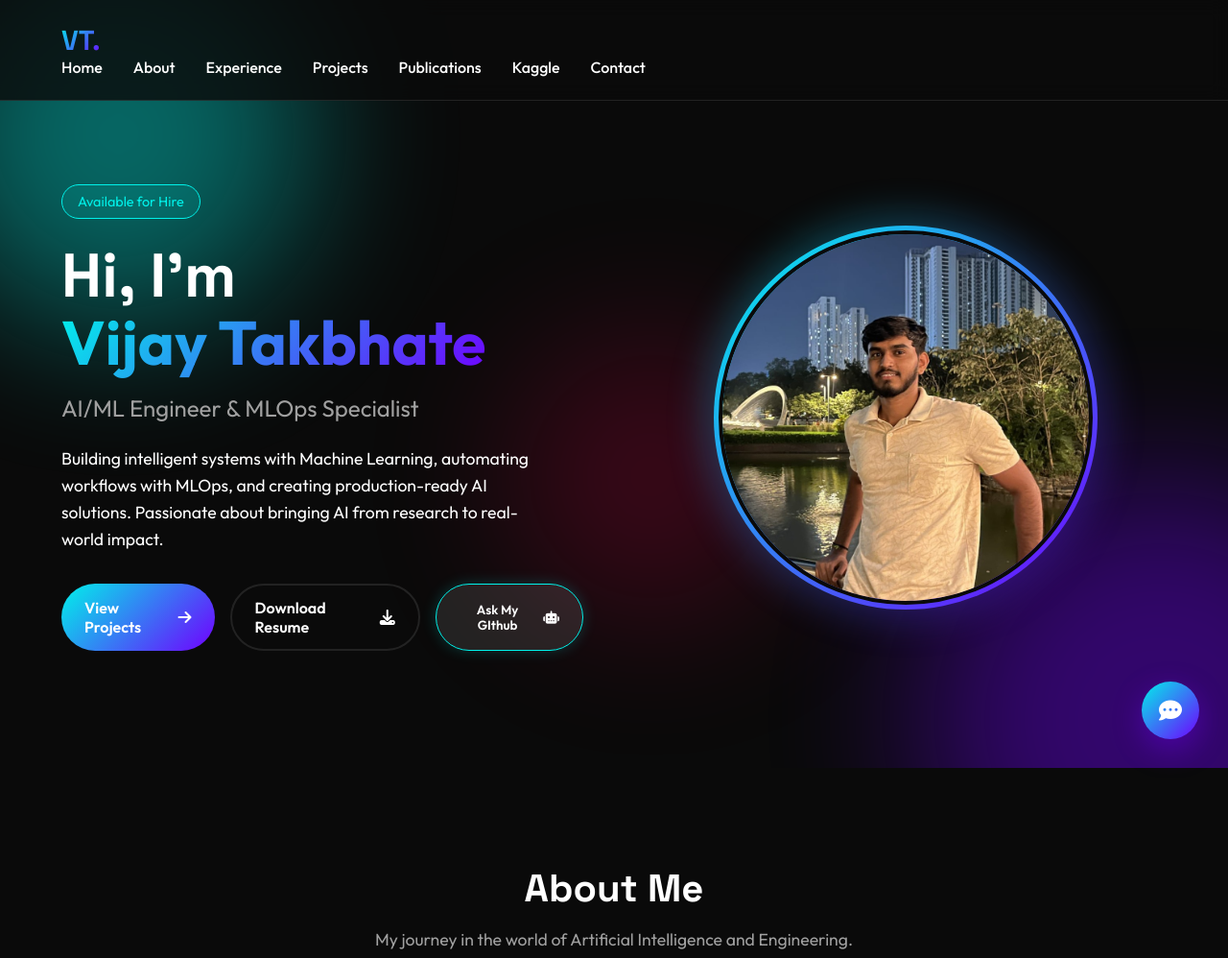
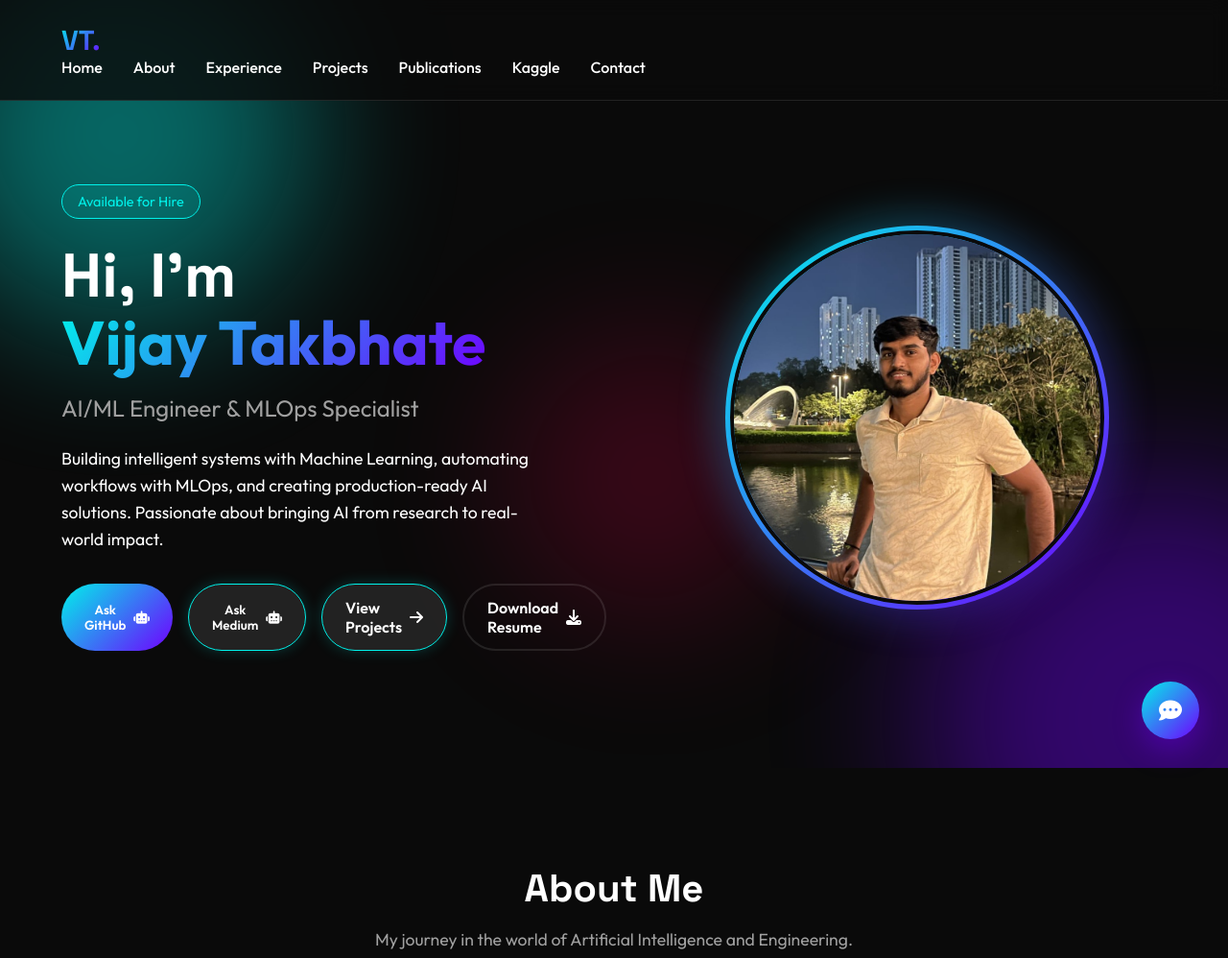
Before and after one commit to vijaytakbhate2002/portfolio-support-quick-hr-interview-bot, a Flask app: page / in a window 1280 px wide. Shown: the top 998 px of the page at 96% size. Run offline with Flask 3, Linux system fonts and the light colour scheme.

Commit message:
first version

```diff
--- a/app.py
+++ b/app.py
@@ -5,7 +5,7 @@ load_dotenv()
 
 sender_email = os.getenv("EMAIL_USER")
 app_password = os.getenv("APP_PASS")
-recipient_email = "takbhatevijay@gmail.com" # Hardcoded recipient as per original code
+recipient_email = "takbhatevijay@gmail.com"
 TOKEN_GITHUB = os.getenv("TOKEN_GITHUB")
 
 from flask import Flask, render_template, request, jsonify, send_from_directory, redirect, flash, url_for
@@ -28,7 +28,8 @@ github_assistant = Assistant(
     vectordb_path=GITHUB_VECTORDB_PATH,
     collection_name=COLLECTION_NAME,
     temperature=0.7,
-    rag_activated=True
+    rag_activated=True,
+    assistant_type="github"
 )
 
 medium_assistant = Assistant(
@@ -36,7 +37,8 @@ medium_assistant = Assistant(
     vectordb_path=MEDIUM_VECTORDB_PATH,
     collection_name=COLLECTION_NAME,
     temperature=0.7,
-    rag_activated=True
+    rag_activated=True,
+    assistant_type="medium"
 )
 
 def send_email_notification(subject, body):
@@ -108,6 +110,35 @@ def chat():
         return jsonify({'error': str(e)}), 500
 
 
+# new endpoint uses medium_assistant exactly like github route
+@app.route('/chat_medium', methods=['POST'])
+def chat_medium():
+    """
+        Same as /chat but routes requests to the medium_assistant instance.
+    """
+    try:
+        data = request.get_json()
+        user_message = data.get('message', '')
+
+        if not user_message:
+            return jsonify({'error': 'No message provided'}), 400
+
+        ai_result = medium_assistant.chat_with_model(user_message)
+        response_model = ai_result['response']
+
+        response_data = {
+            'response_message': response_model.response_message,
+            'reference_links': response_model.reference_links,
+            'rag_relevance': "--on" if ai_result.get('rag_relevance', '').lower() == "yes" else "--off",
+            'metadatas': ai_result.get('metadatas', [])
+        }
+
+        return jsonify(response_data)
+    except Exception as e:
+        print(f"Error in chat_medium: {e}")
+        return jsonify({'error': str(e)}), 500
+
+
 @app.route('/static/<path:filename>')
 def serve_static(filename):
     """
@@ -135,6 +166,7 @@ def send_message():
 
     return redirect(url_for('index'))
 
+
 @app.route("/track_download", methods=["POST"])
 def track_download():
     """
@@ -147,6 +179,7 @@ def track_download():
         return jsonify({'status': 'success'})
     except Exception as e:
         return jsonify({'error': str(e)}), 500
+
 
 @app.route("/end_chat", methods=["POST"])
 def end_chat():
@@ -171,5 +204,6 @@ def end_chat():
     except Exception as e:
         return jsonify({'error': str(e)}), 500
 
+
 if __name__ == '__main__':
-    app.run(host='0.0.0.0', port=5000, debug=False)
+    app.run(host='0.0.0.0', port=5000, debug=True)
--- a/static/script.js
+++ b/static/script.js
@@ -51,6 +51,11 @@ document.addEventListener("DOMContentLoaded", function () {
   const chatbotModal = document.getElementById("chatbotModal");
   const chatFab = document.getElementById("chatFab");
   const heroChatBtn = document.getElementById("heroChatBtn");
+  const heroChatBtnMedium = document.getElementById("heroChatBtnMedium");
+  const switchAssistantBtn = document.getElementById("switchAssistantBtn");
+
+  // keep track of which assistant is active: 'github' or 'medium'
+  let currentAssistant = "github";
 
   const chatbotHeader = document.querySelector(".chatbot-header");
   if (chatbotHeader) {
@@ -99,8 +104,41 @@ document.addEventListener("DOMContentLoaded", function () {
     }
   }
 
-  // Open Modal
-  function openModal() {
+  // Open Modal with optional assistant type
+  function openModal(assistant = "github") {
+    currentAssistant = assistant;
+
+    // update title text
+    const titleSpan = document.getElementById("chatbotTitleText");
+    if (titleSpan) {
+      titleSpan.textContent =
+        currentAssistant === "medium" ? "Ask My Medium" : "Ask My GitHub";
+    }
+
+    // update switch button label so it shows the alternate target
+    const switchBtn = document.getElementById("switchAssistantBtn");
+    if (switchBtn) {
+      switchBtn.textContent =
+        currentAssistant === "medium" ? "GitHub" : "Medium";
+    }
+
+    // clear previous chat and set intro message depending on assistant
+    if (chatMessages) {
+      chatMessages.innerHTML = "";
+      const introDiv = document.createElement("div");
+      introDiv.className = "message ai-message intro-message";
+      let introText = "";
+      if (currentAssistant === "medium") {
+        introText =
+          "Hello! I'm Vijay's AI assistant supported by Medium RAG. Ask me about data science / Machine Learning / AI related topics, and I'll try to share insights from Vijay's Medium articles.";
+      } else {
+        introText =
+          "Hello! I'm Vijay's AI assistant supported by GitHub RAG. Ask me about his skills, projects, or experience to see if he's a good fit for your team.";
+      }
+      introDiv.innerHTML = `<div class="intro-badge">AI Assistant</div>${introText}`;
+      chatMessages.appendChild(introDiv);
+    }
+
     if (chatbotModal) chatbotModal.style.display = "flex";
   }
 
@@ -109,8 +147,19 @@ document.addEventListener("DOMContentLoaded", function () {
     if (chatbotModal) chatbotModal.style.display = "none";
   }
 
-  if (chatFab) chatFab.addEventListener("click", openModal);
-  if (heroChatBtn) heroChatBtn.addEventListener("click", openModal);
+  if (chatFab)
+    chatFab.addEventListener("click", () => openModal(currentAssistant));
+  if (heroChatBtn)
+    heroChatBtn.addEventListener("click", () => openModal("github"));
+  if (heroChatBtnMedium)
+    heroChatBtnMedium.addEventListener("click", () => openModal("medium"));
+
+  if (switchAssistantBtn) {
+    switchAssistantBtn.addEventListener("click", () => {
+      const newType = currentAssistant === "github" ? "medium" : "github";
+      openModal(newType);
+    });
+  }
 
   // Close on outside click -> treat as ending the interview (send summary)
   window.addEventListener("click", (e) => {
@@ -124,43 +173,41 @@ document.addEventListener("DOMContentLoaded", function () {
   });
 
   // --- Hint Rotation System ---
-  const hints = [
-    "💡 Tell me about a project where you worked on these skills: Flask, Python, AWS, LLM, RAG, ChromaDB, VectorDB etc.",
-    "💡 Describe your project where you worked on technologies like TensorFlow, PyTorch, Scikit-learn",
-    "💡 Have you worked on medical insurance prediction project?",
-  ];
+  const hints = {
+    github: [
+      "💡 Tell me about a project where you worked on these skills: Flask, Python, AWS, LLM, RAG, ChromaDB, VectorDB etc.",
+      "💡 Describe your project where you worked on technologies like TensorFlow, PyTorch, Scikit-learn",
+      "💡 Have you worked on medical insurance prediction project?",
+    ],
+    medium: [
+      "💡 Hey, today I want to learn about docker integration",
+      "💡 Hey can you suggest article to understand end to end ML project life cycle?",
+      "💡 Please explain location estimation and box plot?",
+    ],
+  };
 
   const hintElement = document.getElementById("hintText");
   let hintIndex = 0;
 
   function showNextHint() {
     if (!hintElement) return;
-
-    // Remove active class to reset animation
+    const list = hints[currentAssistant] || hints.github;
     hintElement.classList.remove("active");
-
-    // Trigger reflow to restart animation
     void hintElement.offsetWidth;
-
-    // Update text and add active class
-    hintElement.textContent = hints[hintIndex];
+    hintElement.textContent = list[hintIndex];
     hintElement.classList.add("active");
-
-    hintIndex = (hintIndex + 1) % hints.length;
+    hintIndex = (hintIndex + 1) % list.length;
   }
 
-  // Start hint rotation when modal opens
-  function openModalWithHints() {
-    if (chatbotModal) chatbotModal.style.display = "flex";
-    // Show first hint immediately
+  function openModalWithHints(assistant = "github") {
+    openModal(assistant);
+    hintIndex = 0;
     showNextHint();
-    // Then rotate every 4 seconds (matching animation duration + small gap)
     if (!window.hintInterval) {
       window.hintInterval = setInterval(showNextHint, 4500);
     }
   }
 
-  // Stop hints when modal closes
   function closeModalStopHints() {
     if (chatbotModal) chatbotModal.style.display = "none";
     if (hintElement) hintElement.classList.remove("active");
@@ -171,8 +218,16 @@ document.addEventListener("DOMContentLoaded", function () {
   }
 
   // Update modal event listeners to use the new functions
-  if (chatFab) chatFab.addEventListener("click", openModalWithHints);
-  if (heroChatBtn) heroChatBtn.addEventListener("click", openModalWithHints);
+  if (chatFab)
+    chatFab.addEventListener("click", () =>
+      openModalWithHints(currentAssistant),
+    );
+  if (heroChatBtn)
+    heroChatBtn.addEventListener("click", () => openModalWithHints("github"));
+  if (heroChatBtnMedium)
+    heroChatBtnMedium.addEventListener("click", () =>
+      openModalWithHints("medium"),
+    );
 
   // Override closeModal for hint cleanup (but keep original behavior)
   const originalCloseModal = closeModal;
@@ -301,7 +356,8 @@ document.addEventListener("DOMContentLoaded", function () {
     chatMessages.appendChild(loadingDiv);
     chatMessages.scrollTop = chatMessages.scrollHeight;
 
-    fetch("/chat", {
+    const endpoint = currentAssistant === "medium" ? "/chat_medium" : "/chat";
+    fetch(endpoint, {
       method: "POST",
       headers: { "Content-Type": "application/json" },
       body: JSON.stringify({ message: message }),
--- a/static/style.css
+++ b/static/style.css
@@ -265,6 +265,15 @@ body {
 
 .chatbot-title i {
   color: var(--primary-color);
+}
+
+.btn-close {
+  font-size: 0.6rem;
+  opacity: 0.15;
+  background: transparent;
+  border: none;
+  color: #fff;
+  cursor: pointer;
 }
 
 .status-dot {
--- a/templates/chatbot_modal.html
+++ b/templates/chatbot_modal.html
@@ -4,7 +4,8 @@
     <div class="chatbot-header">
       <div class="chatbot-title">
         <i class="fas fa-robot"></i>
-        <span>Ask My GitHub</span>
+        <span id="chatbotTitleText">Ask My GitHub</span>
+        </button>
       </div>
       <div
         class="chatbot-controls"
@@ -23,6 +24,15 @@
         >
           End Interview
         </button>
+        <!-- barely visible close button: small X that simply hides modal -->
+        <button
+          id="closeChatBtn"
+          class="btn-close"
+          title="Close without summary"
+          style="font-size:0.6rem; opacity:0.15; background:transparent; border:none; color:#fff; margin-left:0.5rem; cursor:pointer;"
+        >
+          ✕
+        </button>
         <div class="status-dot"></div>
       </div>
     </div>
@@ -33,10 +43,6 @@
         his skills, projects, or experience to see if he's a good fit for your
         team.
       </div>
-      <!-- <div class="intro-hint">
-        💡 Try asking: Tell me about a project where you worked on these skills:
-        Flask, Python, AWS, LLM, RAG, ChromaDB, VectorDB etc.
-      </div> -->
     </div>
     <div class="chatbot-input-area">
       <div class="chatbot-hints-container" id="hintsContainer">
--- a/templates/hero_section.html
+++ b/templates/hero_section.html
@@ -11,7 +11,13 @@
         bringing AI from research to real-world impact.
       </p>
       <div class="btn-group">
-        <a href="#projects" class="btn btn-primary"
+        <button id="heroChatBtn" class="btn btn-primary">
+          Ask GitHub <i class="fas fa-robot"></i>
+        </button>
+        <button id="heroChatBtnMedium" class="btn btn-glow">
+          Ask Medium <i class="fas fa-robot"></i>
+        </button>
+        <a href="#projects" class="btn btn-glow"
           >View Projects <i class="fas fa-arrow-right"></i
         ></a>
         <a
@@ -21,9 +27,6 @@
           onclick="downloadResume(event)"
           >Download Resume <i class="fas fa-download"></i
         ></a>
-        <button id="heroChatBtn" class="btn btn-glow">
-          Ask My GIthub <i class="fas fa-robot"></i>
-        </button>
       </div>
     </div>
 
```
Also changed, not shown: medium_vector_db/chroma.sqlite3, 2 other files.
